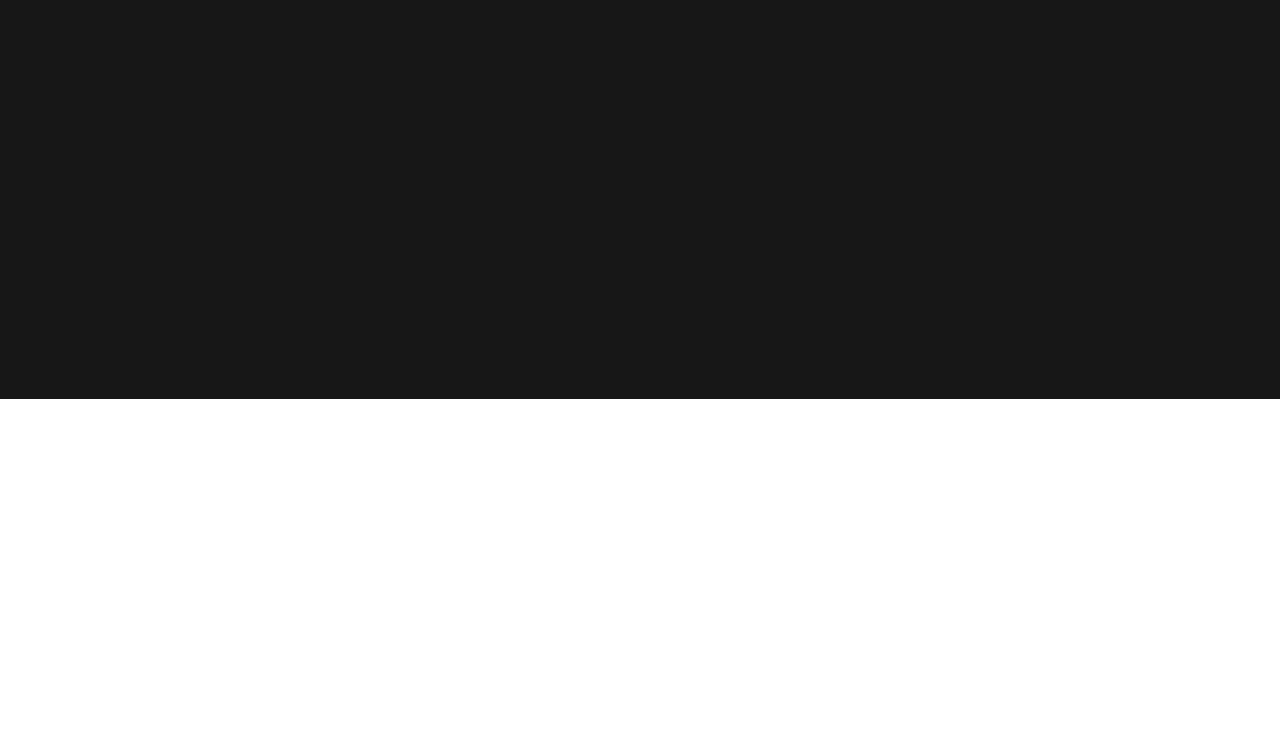
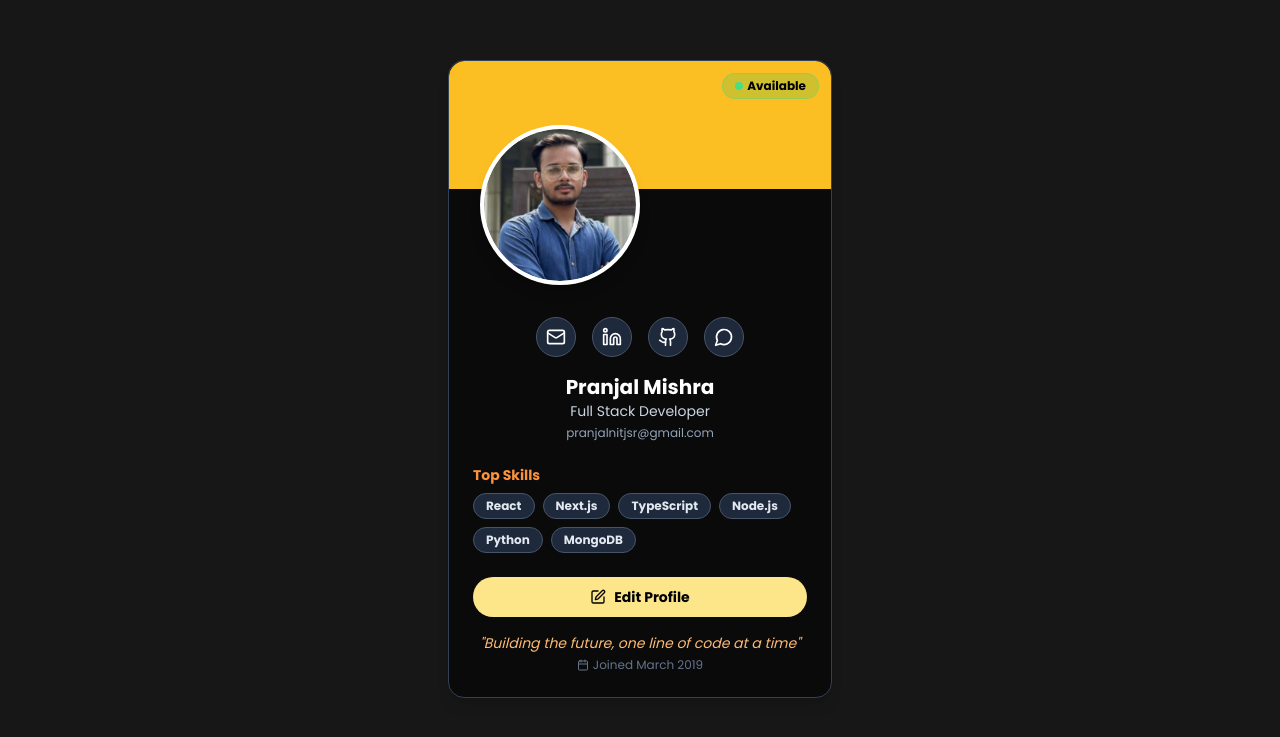
Before and after one commit to I-Pranjal/morons-frontend, a React (Vite) app: page /dashboard in a window 1280 px wide. Shown: the part 401-1138 px from the top of the page. Before the commit the page ends 800 px from the top, so only its background shows below. Built offline with nearby package versions, Linux system fonts and the light colour scheme; no server answers.

Commit message:
Profile card added

```diff
--- /dev/null
+++ b/src/components/Dashboard/ProfileCard.jsx
@@ -0,0 +1,90 @@
+"use client";
+
+import { Button } from "@/components/ui/button";
+import { Card, CardContent } from "@/components/ui/card";
+import { Badge } from "@/components/ui/badge";
+import { Mail, Linkedin, Github, MessageCircle, Calendar, Edit } from "lucide-react";
+
+export default function DashboardProfileCard() {
+  const skills = ["React", "Next.js", "TypeScript", "Node.js", "Python", "MongoDB"];
+
+  return (
+    <div className="min-h-screen flex items-center justify-center bg-gradient-to-b from-orange-300 to-yellow-500 p-4">
+      <Card className="w-full max-w-xs sm:max-w-sm rounded-2xl overflow-hidden shadow-lg relative bg-neutral-950 border border-slate-700">
+        {/* Header Gradient + Availability Badge */}
+        <div className="relative h-32 bg-amber-400 rounded-t-2xl">
+          <Badge className="absolute top-3 right-3 bg-green-500/20 text-black border border-green-400/40 px-3 py-1 rounded-full text-xs">
+            <div className="flex items-center gap-1">
+              <div className="w-2 h-2 bg-green-400 rounded-full"></div>
+              Available
+            </div>
+          </Badge>
+        </div>
+
+        {/* Profile Image */}
+        <div className="absolute top-16 left-1/2 transform -translate-x-1/2">
+          <div className="w-40 h-40 rounded-full border-4 border-white bg-white overflow-hidden shadow-lg">
+            <img
+              src="/profile-image.jpg" // Ensure the correct path to the image
+              alt="Profile"
+              className="w-full h-full object-cover rounded-full"
+            />
+          </div>
+        </div>
+
+        <CardContent className="pt-32 text-center text-white px-6">
+          {/* Social Icons */}
+          <div className="flex justify-center gap-4 mb-4">
+            {[Mail, Linkedin, Github, MessageCircle].map((Icon, idx) => (
+              <Button
+                key={idx}
+                size="icon"
+                variant="ghost"
+                className="w-10 h-10 border border-slate-600 bg-slate-800 hover:bg-slate-700 rounded-full"
+              >
+                <Icon className="w-5 h-5 text-white" />
+              </Button>
+            ))}
+          </div>
+
+          {/* User Info */}
+          <h1 className="text-xl font-bold">Pranjal Mishra</h1>
+          <p className="text-sm text-slate-300">Full Stack Developer</p>
+          <p className="text-xs text-slate-400 mt-1">pranjalnitjsr@gmail.com</p>
+
+          {/* Skills */}
+          <div className="mt-6 text-left">
+            <h3 className="text-sm text-orange-400 font-semibold mb-2">Top Skills</h3>
+            <div className="flex flex-wrap gap-2">
+              {skills.map((skill, index) => (
+                <Badge
+                  key={index}
+                  className="bg-slate-800 border border-slate-600 text-slate-200 text-xs px-3 py-1 rounded-full"
+                >
+                  {skill}
+                </Badge>
+              ))}
+            </div>
+          </div>
+
+          {/* Edit Button */}
+          <Button className="mt-6 w-full bg-amber-200 hover:bg-amber-300 text-black font-semibold rounded-full">
+            <Edit className="w-4 h-4 mr-2" />
+            Edit Profile
+          </Button>
+
+          {/* Footer Quote + Join Info */}
+          <div className="mt-4 text-center space-y-1">
+            <p className="text-sm italic text-orange-300">
+              "Building the future, one line of code at a time"
+            </p>
+            <div className="flex items-center justify-center text-xs text-slate-500">
+              <Calendar className="w-3 h-3 mr-1" />
+              Joined March 2019
+            </div>
+          </div>
+        </CardContent>
+      </Card>
+    </div>
+  );
+}
--- a/src/pages/dashboadpage.jsx
+++ b/src/pages/dashboadpage.jsx
@@ -1,4 +1,5 @@
 import LearningCards from "../components/Dashboard/LearningCards "
+import DashboardProfileCard from "../components/Dashboard/ProfileCard"
 import Navbar from "../components/Navbar"
 
 
@@ -7,6 +8,7 @@ function Dashboardpage() {
     <div className="w-100vw min-h-screen bg-neutral-900 text-white">
         <Navbar/>
       <LearningCards/>
+      <DashboardProfileCard />
     </div>
   )
 }
```
Also changed, not shown: public/profile-image.jpg (added).
